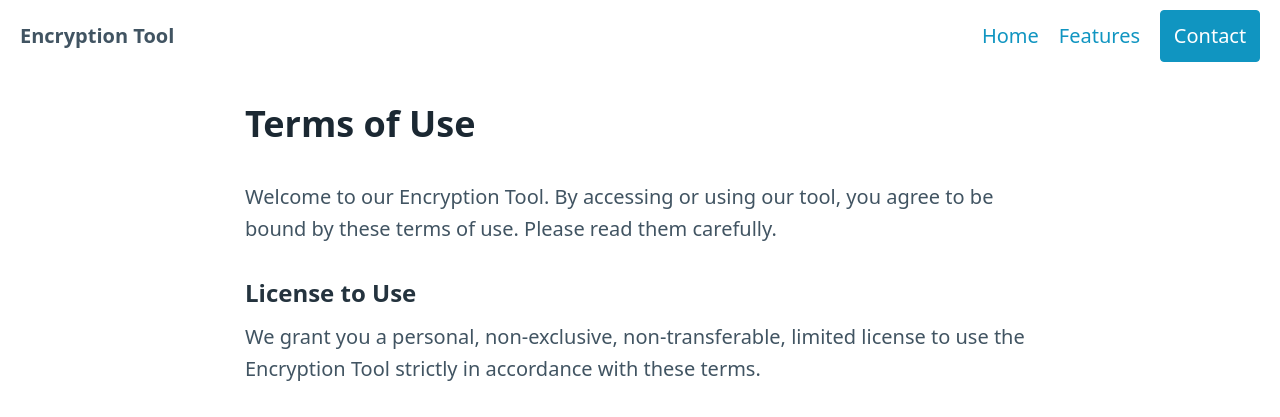
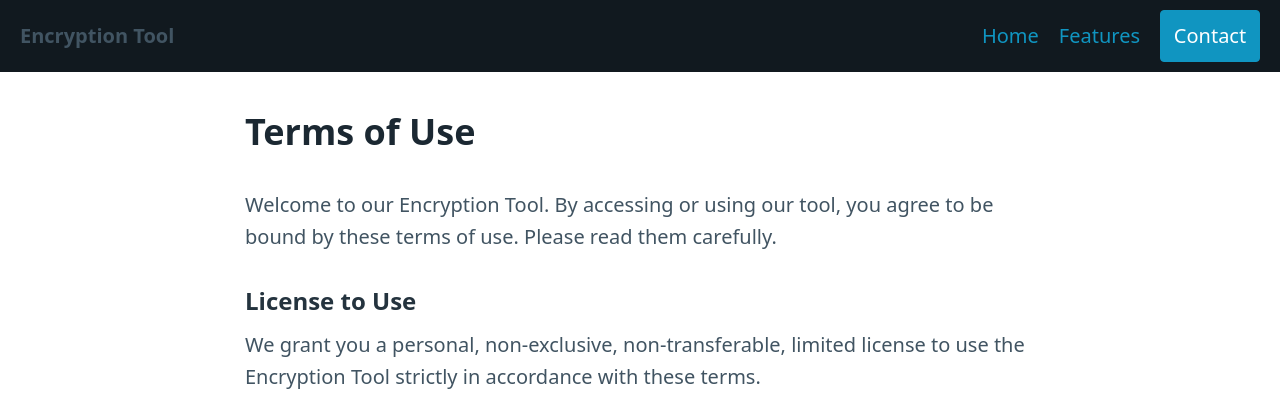
Before and after one commit to RealChiron1913/COMP390, a Flask app: page /termsofuse in a window 1280 px wide. Shown: the top 417 px of the page. Run offline with Flask 3, Linux system fonts and the light colour scheme.

Commit message:
v1.6.2 固定功能区

```diff
--- a/static/style.css
+++ b/static/style.css
@@ -119,9 +119,15 @@ footer {
     line-height: 30px;
     cursor: help;
     text-emphasis: none;
+    z-index: -1;
 }
 
 .methodbar {
     display: flex;
     flex-direction: row;
 }
+
+.container-fluid {
+    position: fixed;
+    background-color: rgb(17,25,31);
+}
--- a/templates/index.html
+++ b/templates/index.html
@@ -21,9 +21,9 @@
             <li><strong>Encryption Tool</strong></li>
         </ul>
         <ul>
-            <li><a href="/">Home</a></li> <!-- Link to the home page -->
-            <li><a href="#">Features</a></li> <!-- Placeholder link for features -->
-            <li><a href="#" role="button" class="button">Contact</a></li> <!-- Placeholder link for contact information -->
+            <li><a href="/">Home</a></li>
+            <li><a href="#">Features</a></li>
+            <li><a href="/contact" role="button" class="button">Contact</a></li> <!-- Placeholder link for contact information -->
         </ul>
     </nav>
 
--- a/templates/privacy_policy.html
+++ b/templates/privacy_policy.html
@@ -18,12 +18,12 @@
         <ul>
             <li><a href="/">Home</a></li>
             <li><a href="#">Features</a></li>
-            <li><a href="#" role="button" class="button">Contact</a></li> <!-- Placeholder link for contact information -->
+            <li><a href="/contact" role="button" class="button">Contact</a></li> <!-- Placeholder link for contact information -->
         </ul>
     </nav>
 
     <header class="container">
-        <h1>Privacy Policy</h1>
+        <h1 style="margin-top: 5rem;">Privacy Policy</h1>
     </header>
 
     <main class="container">
--- a/templates/terms_of_use.html
+++ b/templates/terms_of_use.html
@@ -23,13 +23,13 @@
         <ul>
             <li><a href="/">Home</a></li>
             <li><a href="#">Features</a></li>
-            <li><a href="#" role="button" class="button">Contact</a></li> <!-- Placeholder link for contact information -->
+            <li><a href="/contact" role="button" class="button">Contact</a></li> <!-- Placeholder link for contact information -->
         </ul>
     </nav>
     <!-- Heading for the Terms of Use -->
 
     <header class="container">
-        <h1>Terms of Use</h1>
+        <h1 style="margin-top: 5rem;">Terms of Use</h1>
     </header>
 
     <!-- Main content of the webpage -->
```
